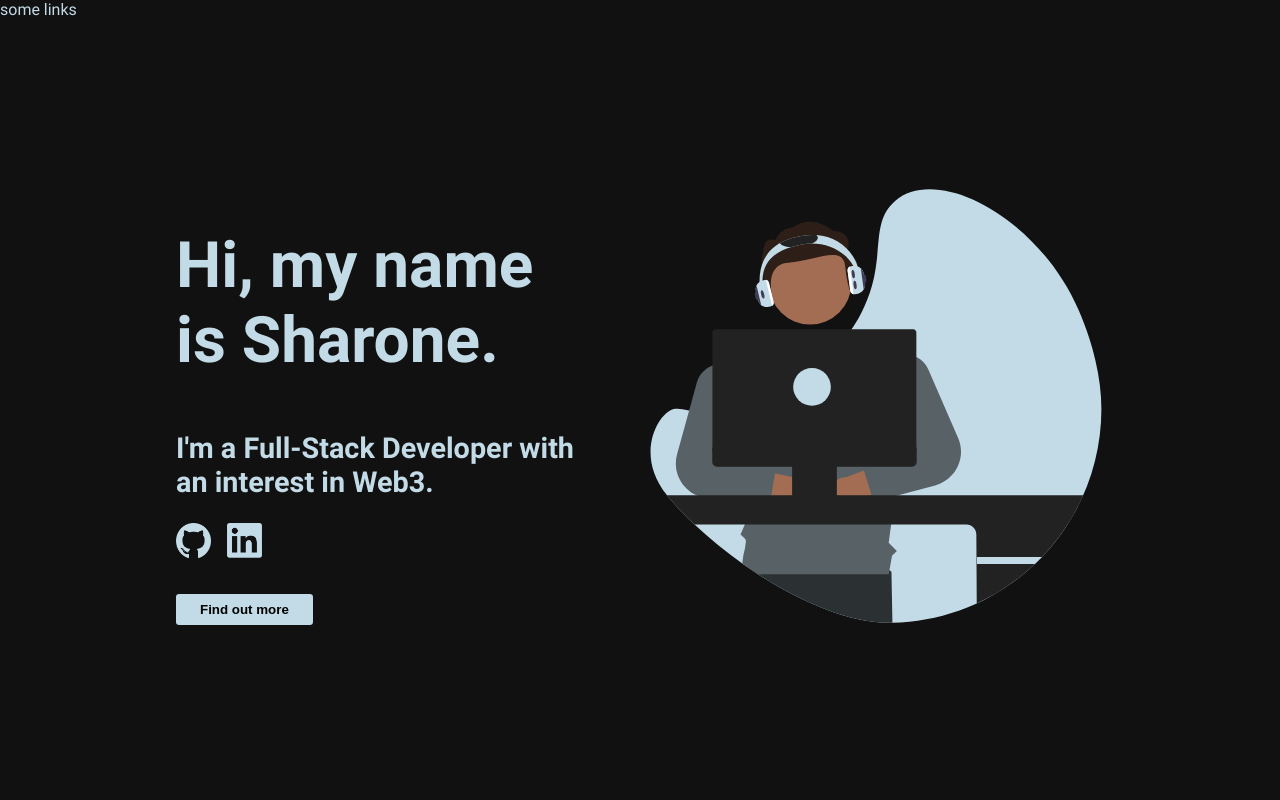
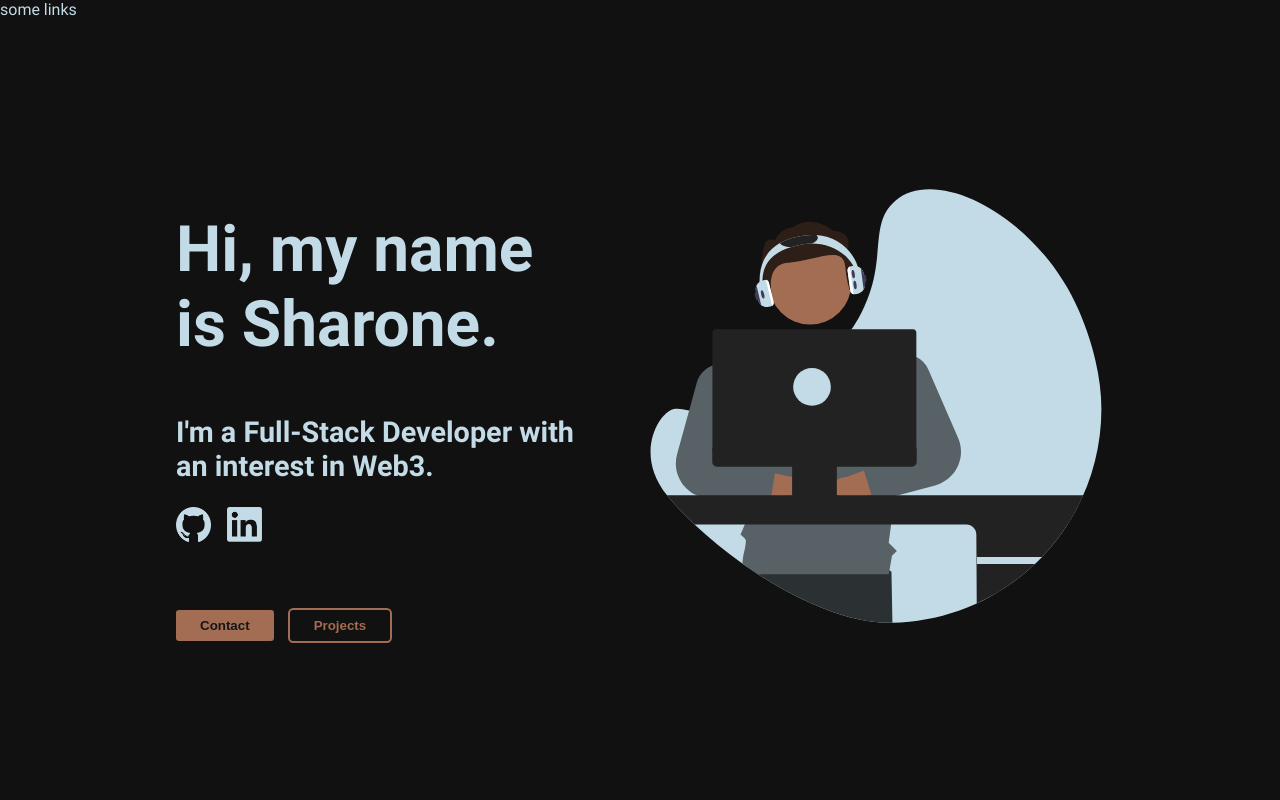
Before and after one commit to Sharry0/shanix, a Next.js app: page / in a window 1280 px wide. Shown: the top 800 px of the page. Built offline with nearby package versions, Linux system fonts and the light colour scheme.

Commit message:
adjusted hero text + styling

```diff
--- a/components/Hero/Hero.jsx
+++ b/components/Hero/Hero.jsx
@@ -21,7 +21,8 @@ export default function Hero() {
                         <Image src="/linkedIn.png" width="35px" height="35px" />
                     </a>
                 </div>
-                <button className={css.heroBtn} >Find out more</button>
+                <button className={css.heroBtnProject} >Contact</button>
+                <button className={css.heroBtnContact} >Projects</button>
             </div>
             <div className={css.heroImage}>
                 <HeroImg />
--- a/components/Hero/Hero.module.css
+++ b/components/Hero/Hero.module.css
@@ -14,18 +14,27 @@
 
 .heroSocials a {
     margin-right: 1rem;
+
 }
 
-
-.heroBtn {
+.heroText button{
     cursor: pointer;
-    margin-top: 2rem;
-    background-color: #C3DBE6;
-    /* background-color: #FF6884; */
+    margin-top: 4rem;
     font-weight: bold;
     padding: 0.5rem 1.5rem;
     border: none;
     border-radius: 0.2rem;
+}
+
+.heroBtnProject {
+    background-color: #A26D52;
+    margin-right: 1rem;
+    color: #161616;
+}
+.heroBtnContact {
+    outline: 2px solid #A26D52;
+    background-color: transparent;
+    color: #A26D52;
 }
 
 .heroImage {
```
